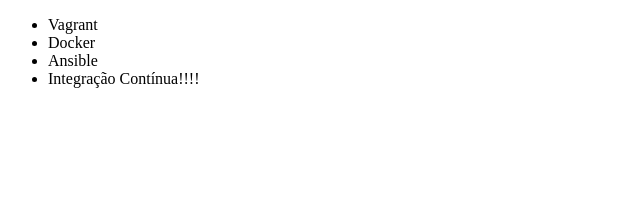
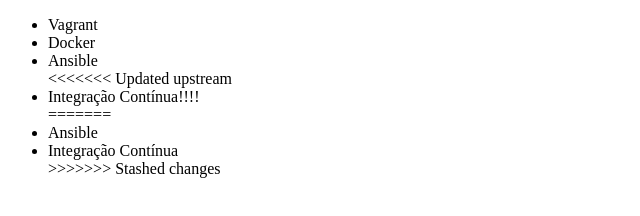
Before and after one commit to JessFeer/alura-git, a plain HTML site: page index.html in a window 1280 px wide. Shown: the whole page, without its empty margins (0-640 px from the left). Drawn offline with Linux system fonts and the light colour scheme.

```diff
--- a/index.html
+++ b/index.html
@@ -9,7 +9,12 @@
         <li>Vagrant</li>
         <li>Docker</li>
         <li>Ansible</li>
+<<<<<<< Updated upstream
         <li>Integração Contínua!!!!</li>
+=======
+        <li>Ansible</li>
+        <li>Integração Contínua</li>
+>>>>>>> Stashed changes
     </ul>
 </body>
 </html>
```
